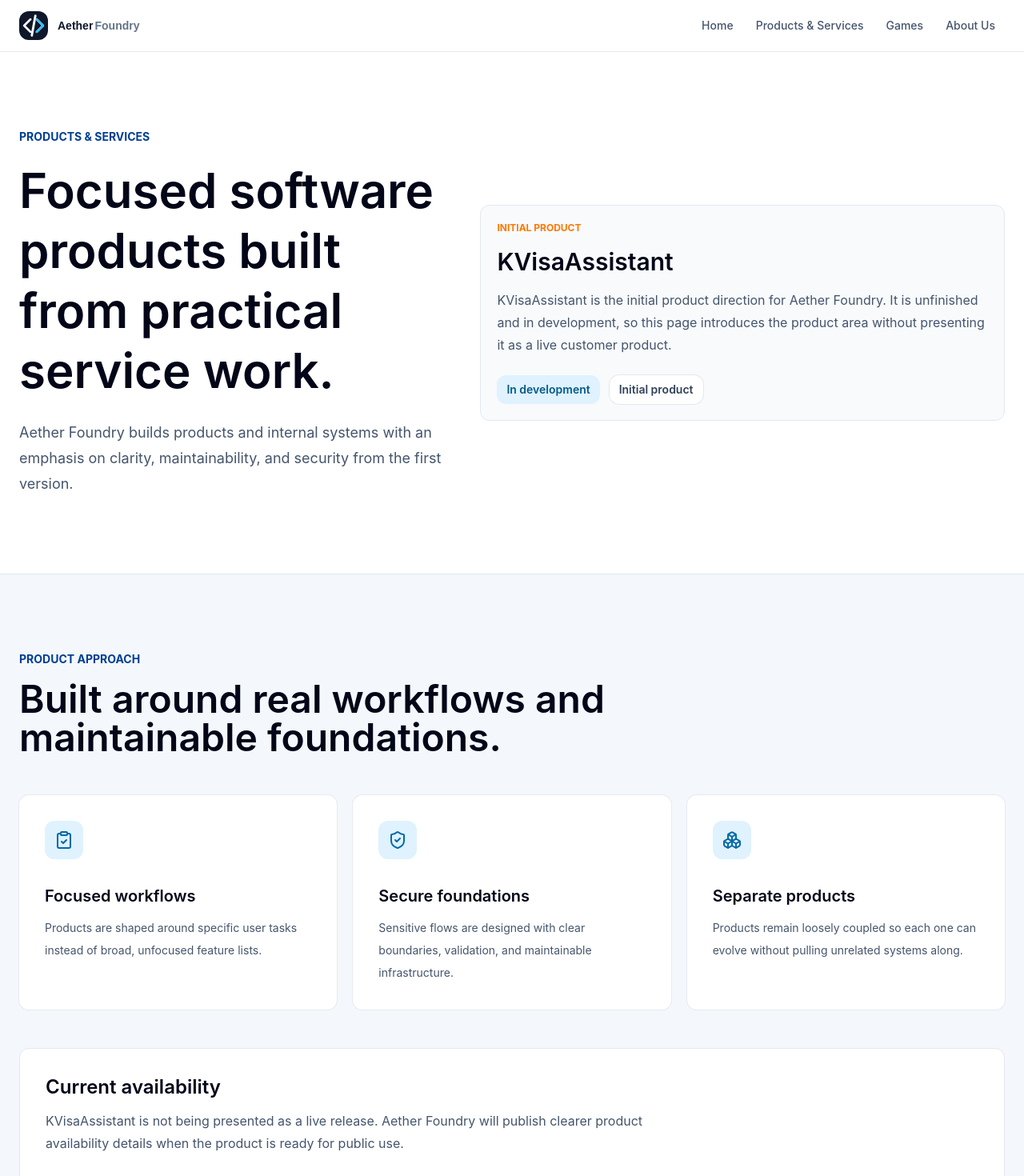
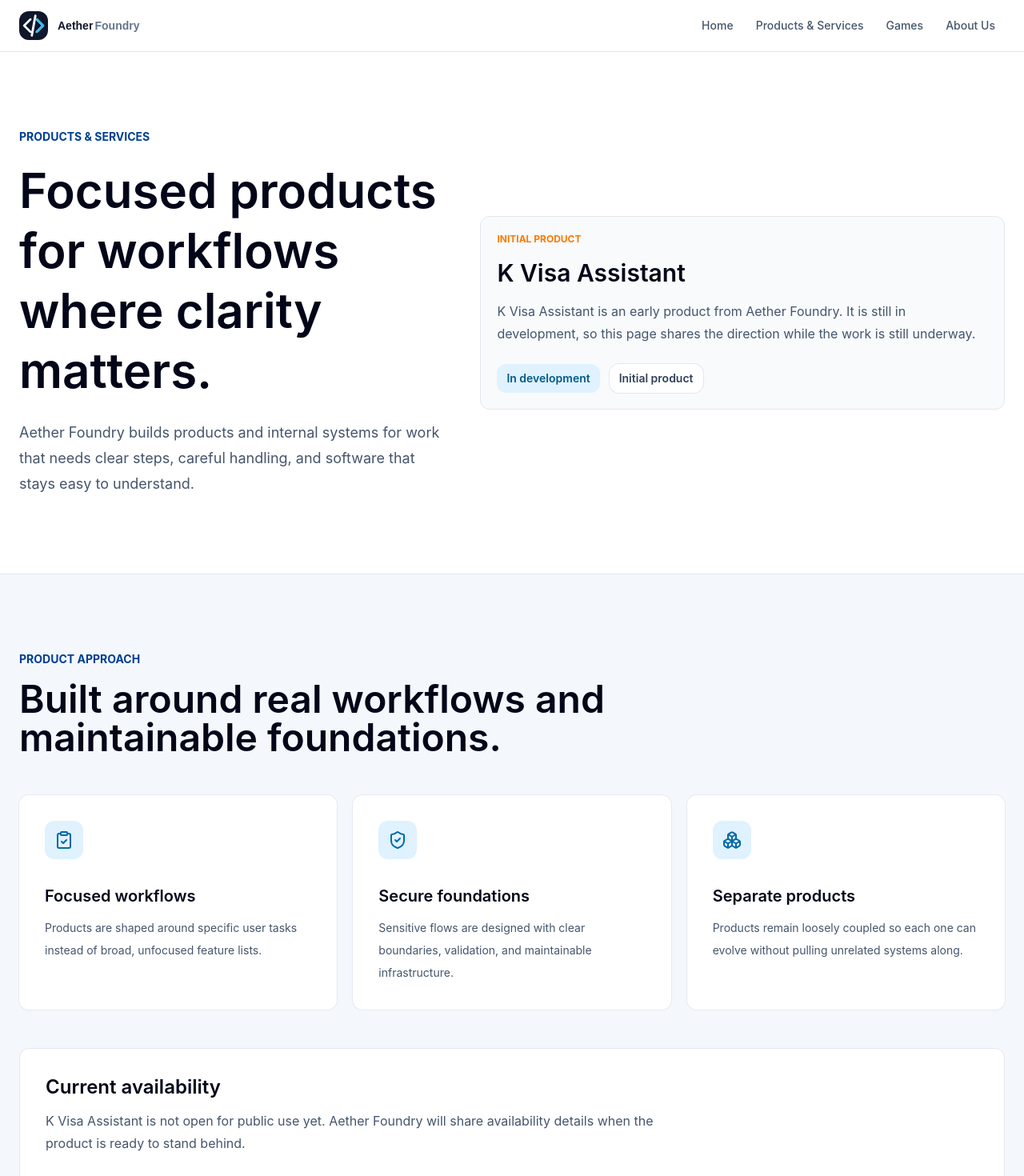
Before and after one commit to TylerAkins/aether-foundry, a Next.js app: page /products-services in a window 1280 px wide. Shown: the top 1470 px of the page at 80% size. Built offline with nearby package versions, Linux system fonts and the light colour scheme.

Commit message:
Refine product page copy and tests

```diff
--- a/app/page.tsx
+++ b/app/page.tsx
@@ -41,7 +41,7 @@ const publicPages = [
   {
     title: "Products & Services",
     description:
-      "See the initial product direction, including KVisaAssistant as an in-development product.",
+      "See the first product area, including K Visa Assistant as an early build.",
     href: "/products-services",
     icon: Boxes,
   },
--- a/app/products-services/page.tsx
+++ b/app/products-services/page.tsx
@@ -8,7 +8,7 @@ import { Card, CardContent } from "@/components/ui/card";
 export const metadata: Metadata = {
   title: "Products & Services | Aether Foundry",
   description:
-    "Products and services from Aether Foundry, initially featuring KVisaAssistant as an in-development product.",
+    "Products and services from Aether Foundry, starting with K Visa Assistant as an early build.",
 };
 
 const productPrinciples = [
@@ -42,11 +42,12 @@ export default function ProductsServicesPage() {
               Products & Services
             </p>
             <h1 className="mt-5 max-w-4xl text-5xl leading-tight font-semibold text-slate-950 sm:text-6xl">
-              Focused software products built from practical service work.
+              Focused products for workflows where clarity matters.
             </h1>
             <p className="mt-6 max-w-2xl text-lg leading-8 text-slate-600">
-              Aether Foundry builds products and internal systems with an emphasis
-              on clarity, maintainability, and security from the first version.
+              Aether Foundry builds products and internal systems for work that
+              needs clear steps, careful handling, and software that stays easy
+              to understand.
             </p>
           </div>
 
@@ -55,12 +56,12 @@ export default function ProductsServicesPage() {
               Initial product
             </p>
             <h2 className="mt-4 text-3xl font-semibold text-slate-950">
-              KVisaAssistant
+              K Visa Assistant
             </h2>
             <p className="mt-4 leading-7 text-slate-600">
-              KVisaAssistant is the initial product direction for Aether Foundry.
-              It is unfinished and in development, so this page introduces the
-              product area without presenting it as a live customer product.
+              K Visa Assistant is an early product from Aether Foundry. It is
+              still in development, so this page shares the direction while the
+              work is still underway.
             </p>
             <div className="mt-6 flex flex-wrap gap-3">
               <span className="rounded-lg bg-sky-100 px-3 py-2 text-sm font-semibold text-sky-800">
@@ -108,9 +109,9 @@ export default function ProductsServicesPage() {
               Current availability
             </h2>
             <p className="mt-3 max-w-3xl leading-7 text-slate-600">
-              KVisaAssistant is not being presented as a live release. Aether
-              Foundry will publish clearer product availability details when the
-              product is ready for public use.
+              K Visa Assistant is not open for public use yet. Aether Foundry
+              will share availability details when the product is ready to stand
+              behind.
             </p>
             <Link
               href="/about-us"
```
Also changed, not shown: 1 other file (tests, documents, lock files or other folders).
